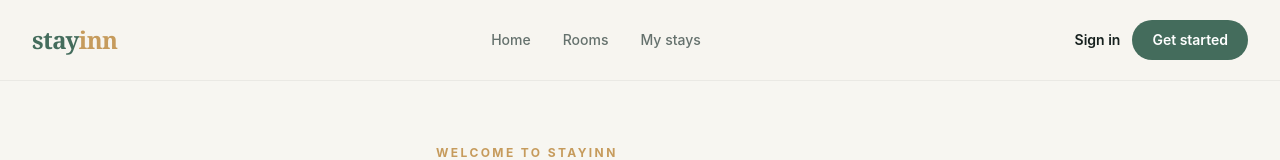
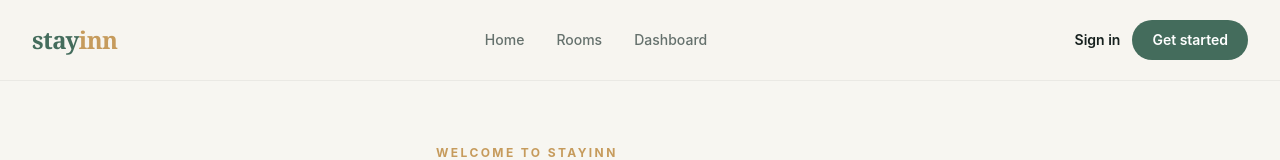
Before and after one commit to karlculi44/StayInn, a React (Vite) app in the folder frontend/: page /register in a window 1280 px wide. Shown: the top 160 px of the page. Built offline with nearby package versions, Linux system fonts and the light colour scheme; no server answers.

Commit message:
Update Navbar.tsx
Updated the label from "My Stays" to "Dashboard"

```diff
--- a/frontend/src/components/Navbar.tsx
+++ b/frontend/src/components/Navbar.tsx
@@ -4,7 +4,7 @@ import { useAuth } from "../context/useAuth";
 const links = [
   { label: "Home", to: "/" },
   { label: "Rooms", to: "/rooms" },
-  { label: "My stays", to: "/dashboard" },
+  { label: "Dashboard", to: "/dashboard" },
 ];
 export default function Navbar() {
   const { user, isLoading, logout } = useAuth();
```
